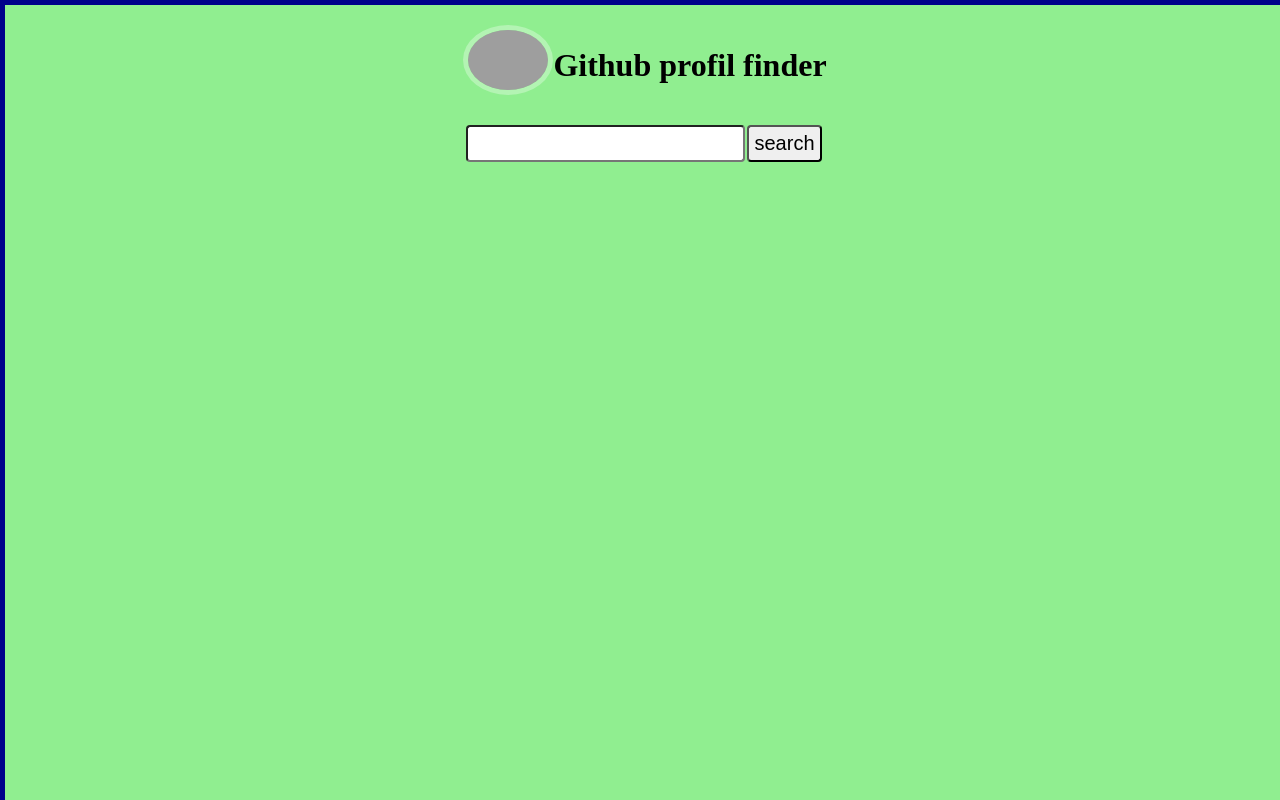
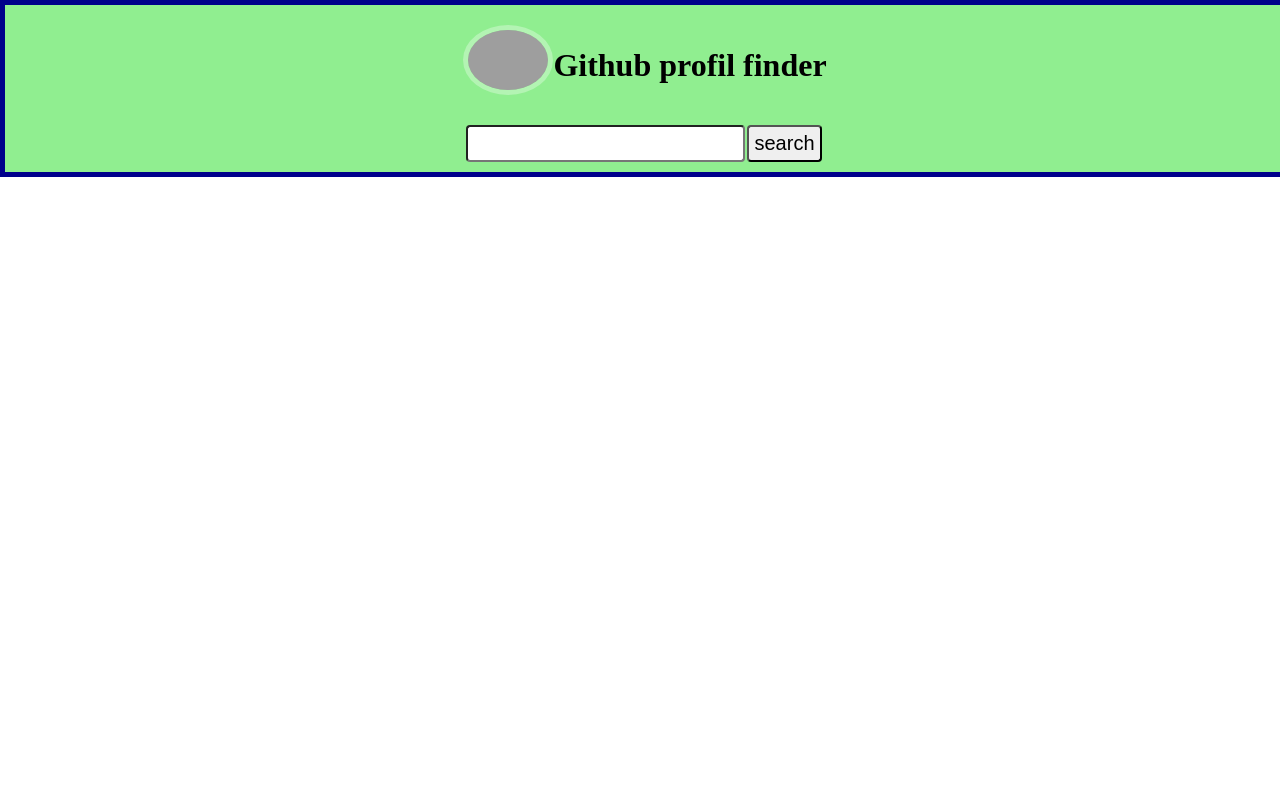
Before and after one commit to Wais000/React-Github-Profile-Finder, a React (Create React App) app: page / in a window 1280 px wide. Shown: the top 800 px of the page. Built offline with nearby package versions, Linux system fonts and the light colour scheme; no server answers; grey boxes are pictures that could not be loaded.

Commit message:
commited

```diff
--- a/src/css/style.css
+++ b/src/css/style.css
@@ -8,8 +8,8 @@
     display: flex;
     align-items: center;
     flex-direction: column;
-    width: 100vw;
-    height: 100vw;
+    width: 100%;
+
     border: 5px solid darkblue;
     background-color: lightgreen;
 
```
